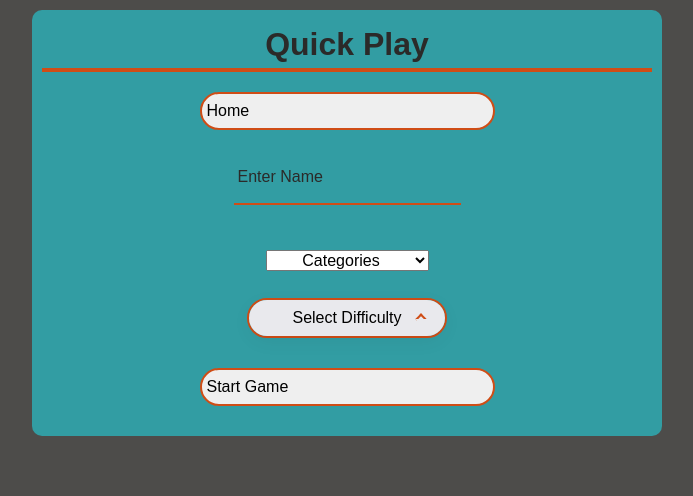
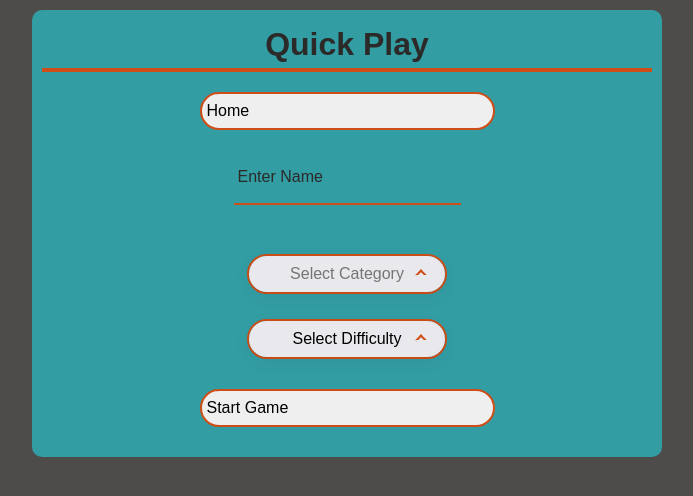
Before and after one commit to kennethd24/questionMaster, a React (Vite) app: page /QuickPlay in a window 1280 px wide. Shown: the top 496 px of the page, without its empty margins (293-986 px from the left). Built offline with nearby package versions, Linux system fonts and the light colour scheme.

Commit message:
Update dropdown menu

```diff
--- a/src/pages/QuickPlay.tsx
+++ b/src/pages/QuickPlay.tsx
@@ -11,7 +11,10 @@ export default function QuickPlay() {
   const [currentDifficulty, setCurrentDifficulty] =
     useState('Select Difficulty');
   const [currentCategories, setCurrentCategories] = useState('');
-  const [active, setActive] = useState(false);
+  const [currentCategoriesQuery, setCurrentCategoriesQuery] = useState('');
+
+  const [showDifficulty, setShowDifficulty] = useState(false);
+  const [showCategories, setShowCategories] = useState(false);
 
   let name = '';
   if (!currentName) {
@@ -42,7 +45,7 @@ export default function QuickPlay() {
   async function handleClick() {
     try {
       // setloading/loading parameter?
-      const url = `https://the-trivia-api.com/api/questions?&limit=10${currentCategories}${difficultyQuery}`;
+      const url = `https://the-trivia-api.com/api/questions?&limit=10${currentCategoriesQuery}${difficultyQuery}`;
       const response = await fetch(url);
       const questions = await response.json();
 
@@ -59,7 +62,13 @@ export default function QuickPlay() {
       setDifficultyQuery(`&difficulty=${difficultyLevel.toLowerCase()}`);
     }
     setCurrentDifficulty(difficultyLevel);
-    setActive(!active);
+    setShowDifficulty(!showDifficulty);
+  }
+
+  function handleCategories(category: string, categoryQuery: string) {
+    setCurrentCategoriesQuery(categoryQuery);
+    setCurrentCategories(category);
+    setShowCategories(!showCategories);
   }
 
   return (
@@ -87,30 +96,52 @@ export default function QuickPlay() {
       </div>
 
       <div>
-        <select name="categories">
-          <option value="">Categories</option>
-          {categories.map((category) => (
-            <option
-              value={category.label}
+        <div className={`dropdown ${showCategories ? 'active' : ''}`}>
+          <input
+            className="text-box"
+            type="text"
+            placeholder="Select Category"
+            value={currentCategories}
+            readOnly
+            onClick={() => {
+              setShowCategories(!showCategories);
+              setShowDifficulty(false);
+            }}
+          />
+          <div className="options" id="category">
+            {categories.map((category, index) => (
+              <div
                 key={category.label}
                 onClick={() =>
-                setCurrentCategories(`&categories=${category.value}`)
+                  handleCategories(
+                    category.label,
+                    `&categories=${category.value}`
+                  )
                 }
+                onKeyDown={() =>
+                  handleCategories(category.label, category.value)
+                }
+                role="button"
+                tabIndex={index}
               >
                 {category.label}
-            </option>
+              </div>
             ))}
-        </select>
+          </div>
+        </div>
       </div>
       <div>
-        <div className={`dropdown ${active ? 'active' : ''}`}>
+        <div className={`dropdown ${showDifficulty ? 'active' : ''}`}>
           <input
             className="text-box"
             type="text"
             placeholder="Select Difficulty"
             value={currentDifficulty}
             readOnly
-            onClick={() => setActive(!active)}
+            onClick={() => {
+              setShowDifficulty(!showDifficulty);
+              setShowCategories(false);
+            }}
           />
           <div className="options ">
             <div
--- a/src/pages/quickPlay.css
+++ b/src/pages/quickPlay.css
@@ -29,7 +29,7 @@
 	position: absolute;
 	top: 15px;
 	right: 20px;
-	z-index: 1000;
+	z-index: 1;
 	width: 8px;
 	height: 8px;
 	border: 2px solid #e9e9ed;
@@ -70,6 +70,10 @@
 	border-radius: 20px;
 	overflow: hidden;
 	display: none;
+	z-index: 2;
+	overflow-y: scroll;
+	max-height: 90px;
+	scrollbar-width: thin;
 }
 
 .dropdown.active .options {
```
Lines whose indentation alone changed are shown as unchanged.
